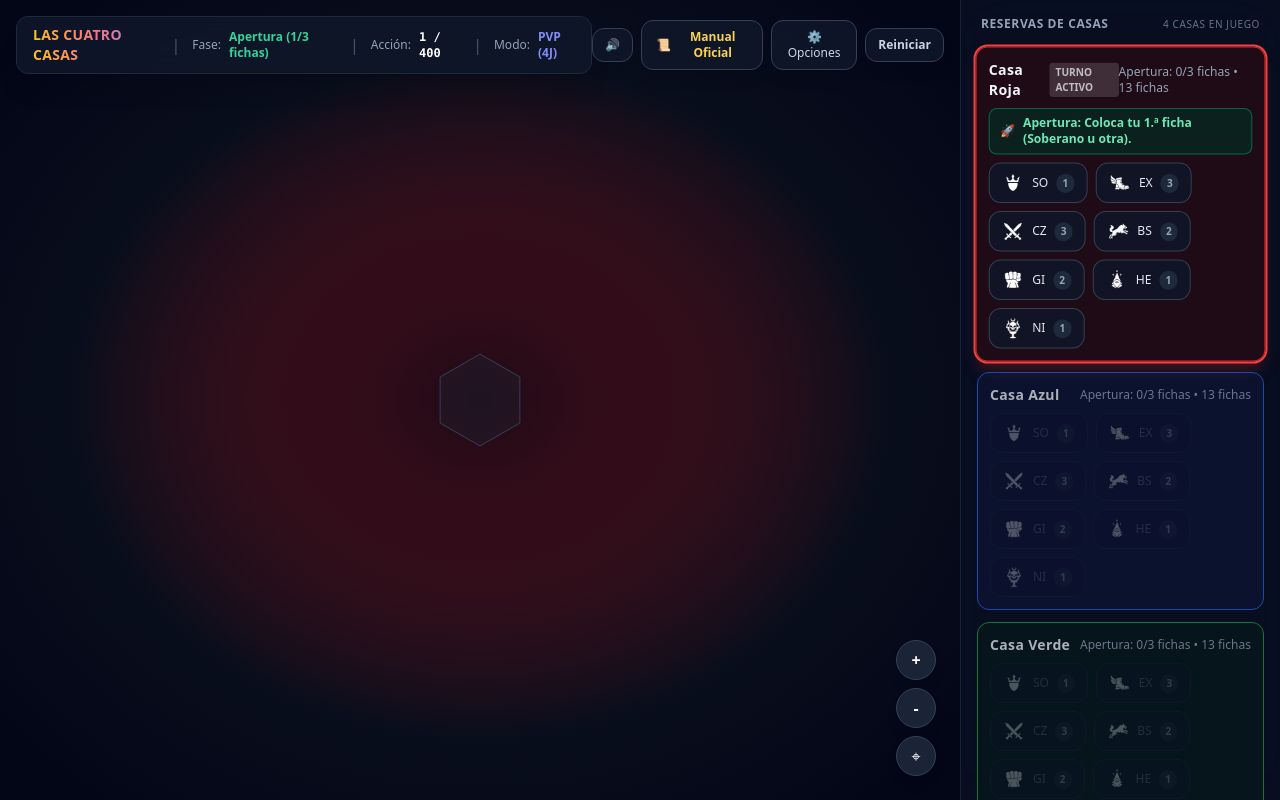
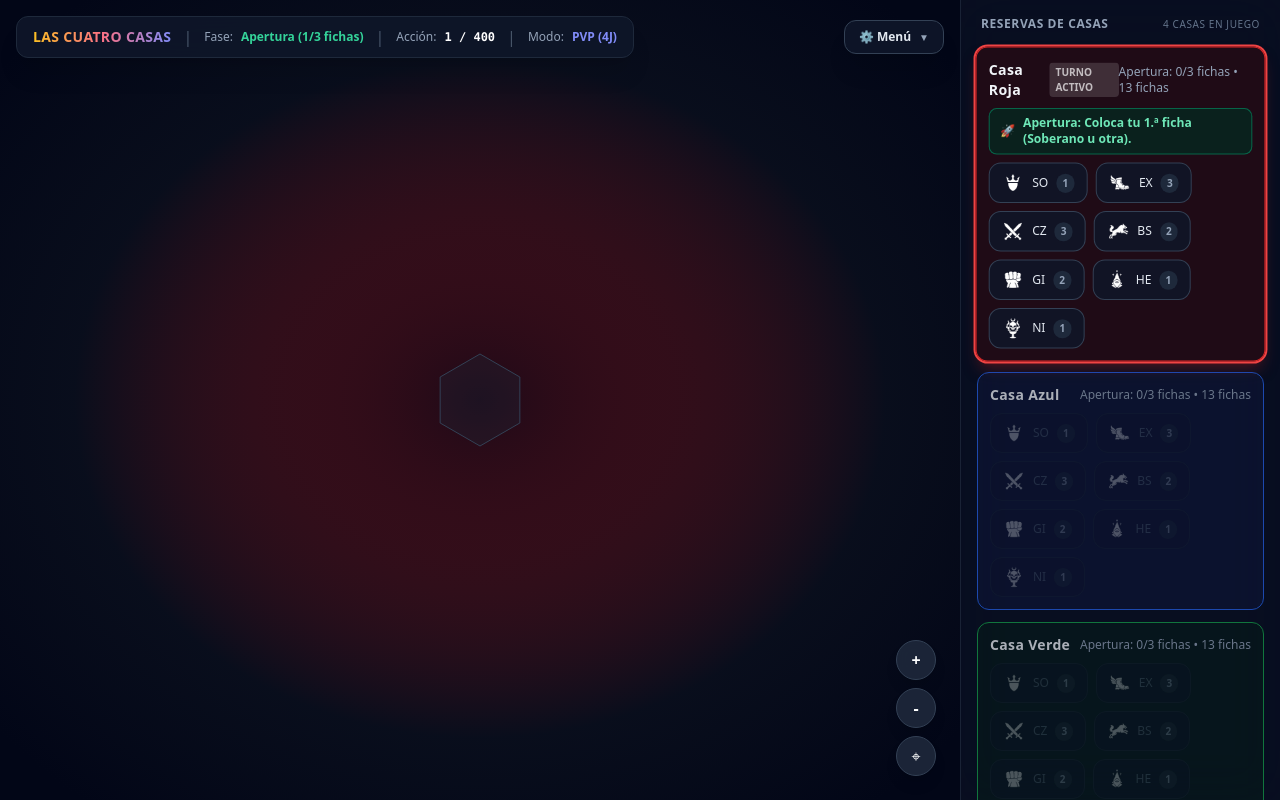
Before and after one commit to piscomorado/las-cuatro-casas, a React (Vite) app in the folder apps/web/: page / in a window 1280 px wide. Built offline with nearby package versions, Linux system fonts and the light colour scheme.

Commit message:
feat(web): consolidate top-right action buttons into a clean modern dropdown menu

```diff
--- a/apps/web/src/App.tsx
+++ b/apps/web/src/App.tsx
@@ -25,7 +25,24 @@ export const App: React.FC = () => {
   const [isManualOpen, setIsManualOpen] = useState(false);
   const [isSetupOpen, setIsSetupOpen] = useState(false);
   const [isMuted, setIsMuted] = useState(false);
+  const [isMenuOpen, setIsMenuOpen] = useState(false);
   const [lastMove, setLastMove] = useState<LastMoveInfo | null>(null);
+  const menuRef = useRef<HTMLDivElement>(null);
+
+  // Close dropdown menu when clicking outside
+  useEffect(() => {
+    const handleClickOutside = (event: MouseEvent) => {
+      if (menuRef.current && !menuRef.current.contains(event.target as Node)) {
+        setIsMenuOpen(false);
+      }
+    };
+    if (isMenuOpen) {
+      document.addEventListener('mousedown', handleClickOutside);
+    }
+    return () => {
+      document.removeEventListener('mousedown', handleClickOutside);
+    };
+  }, [isMenuOpen]);
 
   // Active houses array based on player count
   const activeHouses = useMemo(() => {
@@ -169,33 +186,8 @@ export const App: React.FC = () => {
             </div>
           </div>
 
-          {/* Quick Actions (Manual / Mode / Restart) */}
-          <div className="pointer-events-auto flex items-center gap-2">
-            <button
-              onClick={() => {
-                const muted = sounds.toggleMute();
-                setIsMuted(muted);
-              }}
-              className="px-3 py-2 rounded-xl bg-slate-900/90 hover:bg-slate-800 border border-slate-700 text-slate-300 font-medium text-xs shadow-lg transition-colors"
-              title={isMuted ? 'Activar Sonido' : 'Silenciar'}
-            >
-              {isMuted ? '🔇' : '🔊'}
-            </button>
-
-            <button
-              onClick={() => setIsManualOpen(true)}
-              className="px-3.5 py-2 rounded-xl bg-slate-900/90 hover:bg-slate-800 border border-slate-700 text-amber-300 font-bold text-xs flex items-center gap-1.5 shadow-lg transition-transform active:scale-95"
-            >
-              <span>📜</span> Manual Oficial
-            </button>
-
-            <button
-              onClick={() => setIsSetupOpen(true)}
-              className="px-3 py-2 rounded-xl bg-slate-900/90 hover:bg-slate-800 border border-slate-700 text-slate-300 font-medium text-xs shadow-lg transition-colors"
-            >
-              ⚙️ Opciones
-            </button>
-
+          {/* Consolidated Menu Dropdown */}
+          <div className="pointer-events-auto relative flex items-center gap-2" ref={menuRef}>
             {legalMoveResult.canPass && gameState.status === 'playing' && !isCurrentPlayerBot && (
               <button
                 onClick={handlePass}
@@ -205,12 +197,88 @@ export const App: React.FC = () => {
               </button>
             )}
 
+            {/* Menu Trigger Button */}
             <button
-              onClick={() => handleRestart()}
-              className="px-3 py-2 rounded-xl bg-slate-900/90 hover:bg-slate-800 border border-slate-700 text-slate-300 text-xs font-semibold shadow-lg transition-colors"
+              onClick={() => setIsMenuOpen((prev) => !prev)}
+              className={`px-3.5 py-2 rounded-xl bg-slate-900/90 hover:bg-slate-800 border transition-all duration-200 text-xs font-bold flex items-center gap-2 shadow-xl ${
+                isMenuOpen
+                  ? 'border-indigo-500 text-white shadow-indigo-950/50 ring-2 ring-indigo-500/30'
+                  : 'border-slate-700 text-slate-200 hover:text-white'
+              }`}
             >
-              Reiniciar
+              <span>⚙️ Menú</span>
+              <span className={`text-[10px] text-slate-400 transition-transform duration-200 ${isMenuOpen ? 'rotate-180' : ''}`}>
+                ▼
+              </span>
             </button>
+
+            {/* Dropdown Panel */}
+            {isMenuOpen && (
+              <div className="absolute right-0 top-full mt-2 w-52 bg-slate-900/95 backdrop-blur-xl border border-slate-700/80 rounded-2xl p-2 shadow-2xl z-50 flex flex-col gap-1 animate-fade-in">
+                <button
+                  onClick={() => {
+                    setIsManualOpen(true);
+                    setIsMenuOpen(false);
+                  }}
+                  className="w-full px-3 py-2.5 rounded-xl hover:bg-slate-800/80 text-left text-xs font-bold text-amber-300 flex items-center gap-2.5 transition-colors"
+                >
+                  <span className="text-base">📜</span>
+                  <div className="flex flex-col">
+                    <span>Manual Oficial</span>
+                    <span className="text-[10px] text-slate-400 font-normal">Reglamento v0.4</span>
+                  </div>
+                </button>
+
+                <button
+                  onClick={() => {
+                    setIsSetupOpen(true);
+                    setIsMenuOpen(false);
+                  }}
+                  className="w-full px-3 py-2.5 rounded-xl hover:bg-slate-800/80 text-left text-xs font-semibold text-slate-200 flex items-center gap-2.5 transition-colors"
+                >
+                  <span className="text-base">⚙️</span>
+                  <div className="flex flex-col">
+                    <span>Configuración</span>
+                    <span className="text-[10px] text-slate-400 font-normal">Casas, modo y dificultad</span>
+                  </div>
+                </button>
+
+                <button
+                  onClick={() => {
+                    const muted = sounds.toggleMute();
+                    setIsMuted(muted);
+                  }}
+                  className="w-full px-3 py-2.5 rounded-xl hover:bg-slate-800/80 text-left text-xs font-semibold text-slate-200 flex items-center justify-between transition-colors"
+                >
+                  <div className="flex items-center gap-2.5">
+                    <span className="text-base">{isMuted ? '🔇' : '🔊'}</span>
+                    <div className="flex flex-col">
+                      <span>Efectos de Sonido</span>
+                      <span className="text-[10px] text-slate-400 font-normal">Web Audio procedural</span>
+                    </div>
+                  </div>
+                  <span className={`text-[10px] font-bold px-1.5 py-0.5 rounded ${isMuted ? 'bg-rose-950 text-rose-400' : 'bg-emerald-950 text-emerald-400'}`}>
+                    {isMuted ? 'OFF' : 'ON'}
+                  </span>
+                </button>
+
+                <div className="my-1 border-t border-slate-800/80" />
+
+                <button
+                  onClick={() => {
+                    handleRestart();
+                    setIsMenuOpen(false);
+                  }}
+                  className="w-full px-3 py-2.5 rounded-xl hover:bg-rose-950/40 text-left text-xs font-bold text-rose-400 flex items-center gap-2.5 transition-colors"
+                >
+                  <span className="text-base">🔄</span>
+                  <div className="flex flex-col">
+                    <span>Reiniciar Partida</span>
+                    <span className="text-[10px] text-slate-500 font-normal">Nueva partida limpia</span>
+                  </div>
+                </button>
+              </div>
+            )}
           </div>
         </header>
 
```
